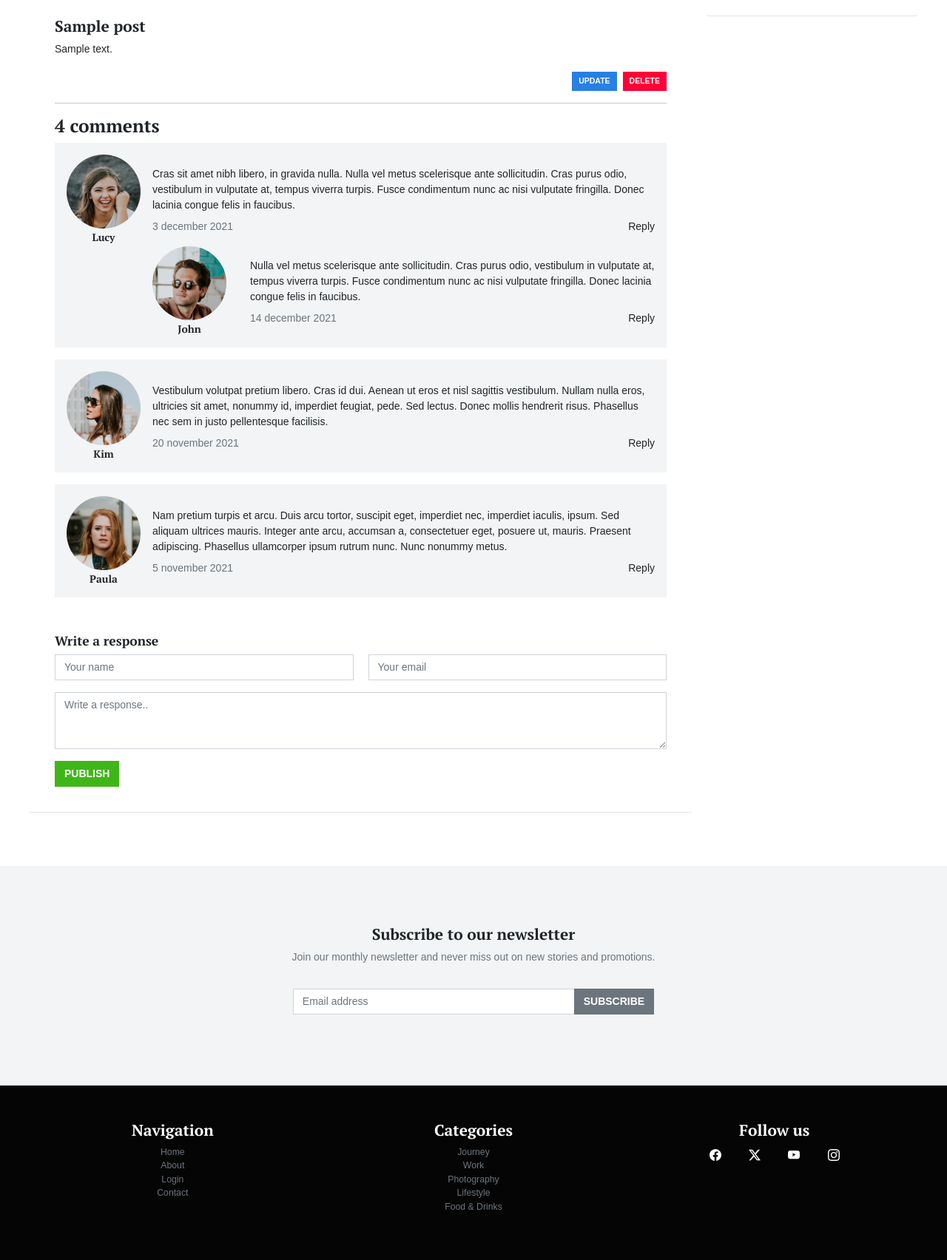
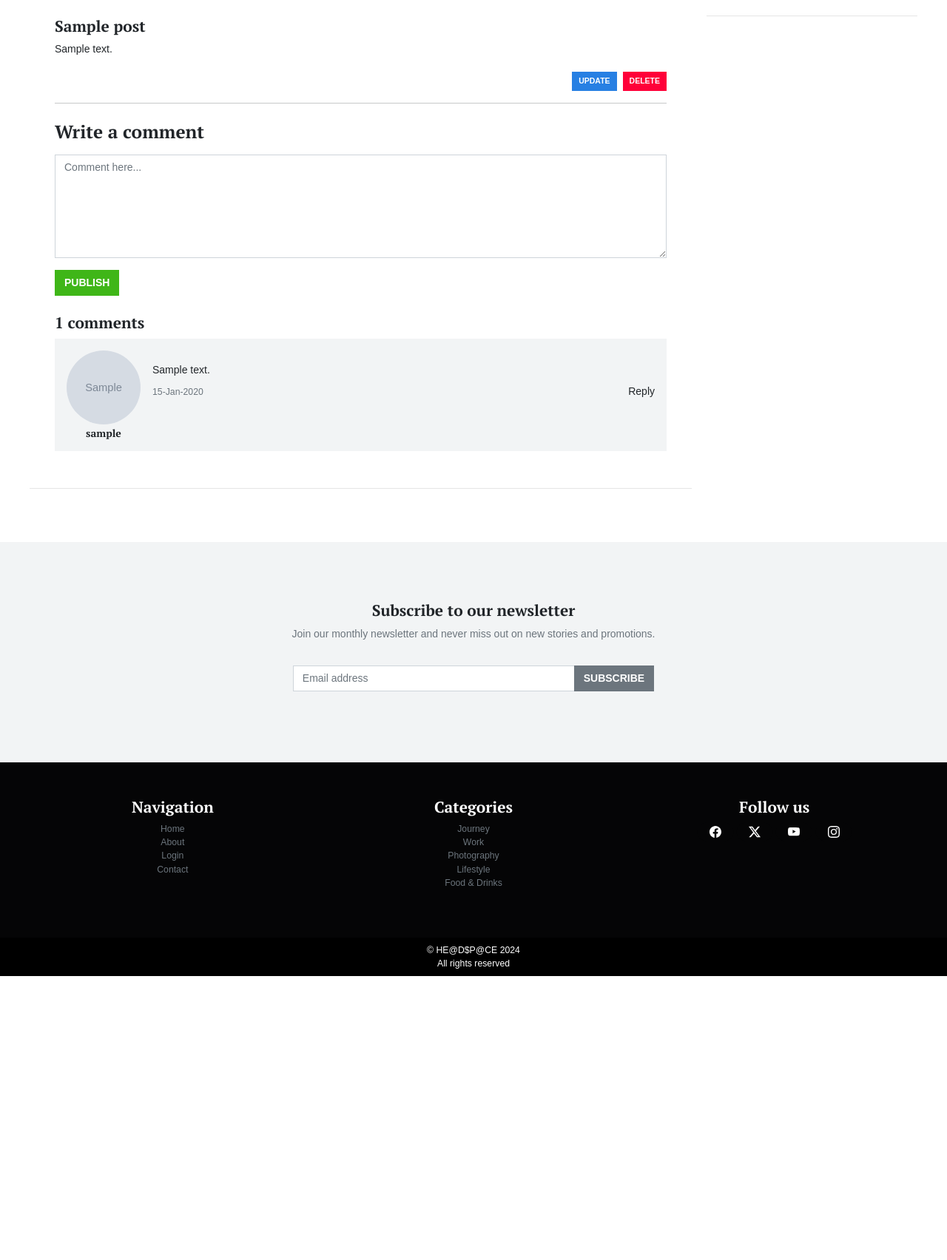
Before and after one commit to jmk-apps/blogapp, a Flask app: page /post/1 in a window 1280 px wide. Shown: the part 899-2603 px from the top of the page at 74% size. After the commit the page ends 2219 px from the top, so only its background shows below. Run offline with Flask 3, Linux system fonts and the light colour scheme; tables that the repository leaves empty hold one stand-in row (Sample ...); some libraries are stand-ins or nearby versions; some web fonts are replaced.

Commit message:
Added the comment model and form. Updated the show_post route and post template to add and display comments

```diff
--- a/blogapp/forms.py
+++ b/blogapp/forms.py
@@ -1,4 +1,6 @@
 from flask_login import current_user
+from wtforms.fields.simple import TextAreaField
+
 from blogapp import db
 from blogapp.models import User
 from flask_wtf import FlaskForm
@@ -74,3 +76,8 @@ class PostForm(FlaskForm):
     def validate_category(self, category):
         if category.data == 'Please select a category':
             raise ValidationError('Please select a category')
+
+
+class CommentForm(FlaskForm):
+    content = TextAreaField('Write a comment', validators=[InputRequired()])
+    submit = SubmitField('Publish')
--- a/blogapp/routes.py
+++ b/blogapp/routes.py
@@ -1,8 +1,8 @@
 from blogapp import app, db
 from flask import render_template, redirect, url_for, flash, request, current_app
 from werkzeug.security import generate_password_hash, check_password_hash
-from blogapp.forms import RegistrationForm, LoginForm, UpdateAccountForm, PostForm
-from blogapp.models import User, Post
+from blogapp.forms import RegistrationForm, LoginForm, UpdateAccountForm, PostForm, CommentForm
+from blogapp.models import User, Post, Comment
 from flask_login import login_user, logout_user, login_required, current_user
 import os
 import secrets
@@ -191,10 +191,28 @@ def new_post():
     return render_template("create_edit_post.html", form=form, title="New Post", legend="New Post")
 
 
-@app.route('/post/<int:post_id>')
+@app.route('/post/<int:post_id>', methods=["GET", "POST"])
 def show_post(post_id):
     post = db.get_or_404(Post, post_id)
-    return render_template("post.html", post=post, title="Post")
+    form = CommentForm()
+    print("code reached here")
+
+    if form.validate_on_submit():
+        print(form.content.data)
+        print(current_user.is_authenticated)
+        if not current_user.is_authenticated:
+            flash('You must login or register to comment', "danger")
+            return redirect(url_for('login'))
+        new_comment = Comment(
+            content=form.content.data,
+            comment_author=current_user,
+            parent_post=post
+        )
+        db.session.add(new_comment)
+        db.session.commit()
+        return redirect(url_for('show_post', post_id=post.id))
+    num_comments = len(post.comments)
+    return render_template("post.html", post=post, form=form, num_comments=num_comments, title="Post")
 
 
 @app.route('/post/<int:post_id>/update', methods=['GET', 'POST'])
--- a/blogapp/templates/post.html
+++ b/blogapp/templates/post.html
@@ -34,69 +34,44 @@
 
               <hr />
 
-              <h3>4 comments</h3>
+              <div class="mt-4">
+                <h3 class="mb-3">Write a comment</h3>
+                  <form action="{{ url_for('show_post', post_id=post.id) }}" method="post" novalidate>
+                    {{ form.csrf_token }}
+                      <div>
+                          {% if form.content.errors %}
+                              {{ form.content(class_="form-control is-invalid", rows="6", placeholder="Comment here...") }}
+                              <div class="invalid-feedback">
+                                {% for error in form.content.errors %}
+                                    <span>{{ error }}</span>
+                                {% endfor %}
+                              </div>
+                          {% else %}
+                              {{ form.content(class_="form-control", rows="6", placeholder="Comment here...") }}
+                          {% endif %}
+                      </div>
+                      <div>
+                          {{ form.submit(class_="btn btn-success mt-3") }}
+                      </div>
+                  </form>
+              </div>
 
-              <div class="d-flex mb-3 p-3 bg-light">
-                <div class="text-center">
-                  <img class="me-3 rounded-circle" src="{{ url_for('static', filename='img/avatars/3.png') }}" alt="Lucy" width="100" height="100">
-                  <h6 class="mt-1 mb-0 me-3">Lucy</h6>
-                </div>
-                <div class="flex-grow-1 d-block">
-                  <p class="mt-3 mb-2">Cras sit amet nibh libero, in gravida nulla. Nulla vel metus scelerisque ante sollicitudin. Cras purus odio, vestibulum in vulputate at, tempus viverra turpis. Fusce condimentum nunc ac nisi vulputate fringilla. Donec lacinia congue felis in faucibus.</p>
-                  <time class="timeago text-muted" datetime="2021-09-03 20:00">3 december 2021</time>
-                  <a class="float-end" href="#"><span class="fa fa-reply"></span> Reply</a>
 
-                  <div class="d-flex mt-3 p-0">
-                    <div class="pe-3 text-center">
-                      <img class="me-3 rounded-circle" src="{{ url_for('static', filename='img/avatars/2.png') }}" alt="John" width="100" height="100">
-                      <h6 class="mt-1 mb-0 me-3">John</h6>
+              <h4 class="mt-4">{{ num_comments }} comments</h4>
+
+              {% for comment in post.comments %}
+                <div class="d-flex mb-3 p-3 bg-light">
+                    <div class="text-center">
+                      <img class="me-3 rounded-circle" src="{{ url_for('static', filename='profile_pics/' + comment.comment_author.profile_pic) }}" alt="profile picture" width="100" height="100">
+                      <h6 class="mt-1 mb-0 me-3">{{ comment.comment_author.username  }}</h6>
                     </div>
                     <div class="flex-grow-1">
-                      <p class="mt-3 mb-2">Nulla vel metus scelerisque ante sollicitudin. Cras purus odio, vestibulum in vulputate at, tempus viverra turpis. Fusce condimentum nunc ac nisi vulputate fringilla. Donec lacinia congue felis in faucibus.</p>
-                      <time class="timeago text-muted" datetime="2021-09-14 19:00">14 december 2021</time>
+                      <p class="mt-3 mb-2">{{ comment.content }}</p>
+                      <small class="text-muted">{{ comment.date_posted.strftime("%d-%b-%Y") }}</small>
                       <a class="float-end" href="#"><span class="fa fa-reply"></span> Reply</a>
                     </div>
-                  </div>
                 </div>
-              </div>
-
-              <div class="d-flex mb-3 p-3 bg-light">
-                <div class="text-center">
-                  <img class="me-3 rounded-circle" src="{{ url_for('static', filename='img/avatars/1.png') }}" alt="Kim" width="100" height="100">
-                  <h6 class="mt-1 mb-0 me-3">Kim</h6>
-                </div>
-                <div class="flex-grow-1">
-                  <p class="mt-3 mb-2">Vestibulum volutpat pretium libero. Cras id dui. Aenean ut eros et nisl sagittis vestibulum. Nullam nulla eros, ultricies sit amet, nonummy id, imperdiet feugiat, pede. Sed lectus. Donec mollis hendrerit risus. Phasellus nec sem in justo pellentesque facilisis.</p>
-                  <time class="timeago text-muted" datetime="2021-09-20 20:00">20 november 2021</time>
-                  <a class="float-end" href="#"><span class="fa fa-reply"></span> Reply</a>
-                </div>
-              </div>
-
-              <div class="d-flex mb-3 p-3 bg-light">
-                <div class="text-center">
-                  <img class="me-3 rounded-circle" src="{{ url_for('static', filename='img/avatars/4.png') }}" alt="Paula" width="100" height="100">
-                  <h6 class="mt-1 mb-0 me-3">Paula</h6>
-                </div>
-                <div class="flex-grow-1">
-                  <p class="mt-3 mb-2">Nam pretium turpis et arcu. Duis arcu tortor, suscipit eget, imperdiet nec, imperdiet iaculis, ipsum. Sed aliquam ultrices mauris. Integer ante arcu, accumsan a, consectetuer eget, posuere ut, mauris. Praesent adipiscing. Phasellus ullamcorper ipsum rutrum nunc. Nunc nonummy metus.</p>
-                  <time class="timeago text-muted" datetime="2021-09-05 20:00">5 november 2021</time>
-                  <a class="float-end" href="#"><span class="fa fa-reply"></span> Reply</a>
-                </div>
-              </div>
-
-              <div class="mt-5">
-                <h5>Write a response</h5>
-                <div class="row">
-                  <div class="col-md-6">
-                    <input type="text" class="form-control" id="name" name="name" placeholder="Your name">
-                  </div>
-                  <div class="col-md-6">
-                    <input type="email" class="form-control" id="email" name="email" placeholder="Your email">
-                  </div>
-                </div>
-                <textarea class="form-control mt-3" rows="3" placeholder="Write a response.."></textarea>
-                <a href="#" class="btn btn-success mt-3">Publish</a>
-              </div>
+              {% endfor %}
 
             </div>
           </article><!-- /.card -->
```
Also changed, not shown: blogapp/models.py (+22 -0 lines), blogapp/static/post_pics/11fb8422123b8e70.jpg (added), blogapp/static/post_pics/36970eb7206d24af.jpg (added), blogapp/static/post_pics/3e12c4203e6f14e5.jpg (added), blogapp/static/post_pics/9c11ed45484ccad2.jpg (added), blogapp/static/post_pics/b8dd61a630af8611.jpg (added), blogapp/static/profile_pics/714991634656b2f5.jpg (added), blogapp/static/profile_pics/c542eb4a9ee6a38a.jpg (added), blogapp/static/profile_pics/de02c9f82b9c7a91.jpg (added).
